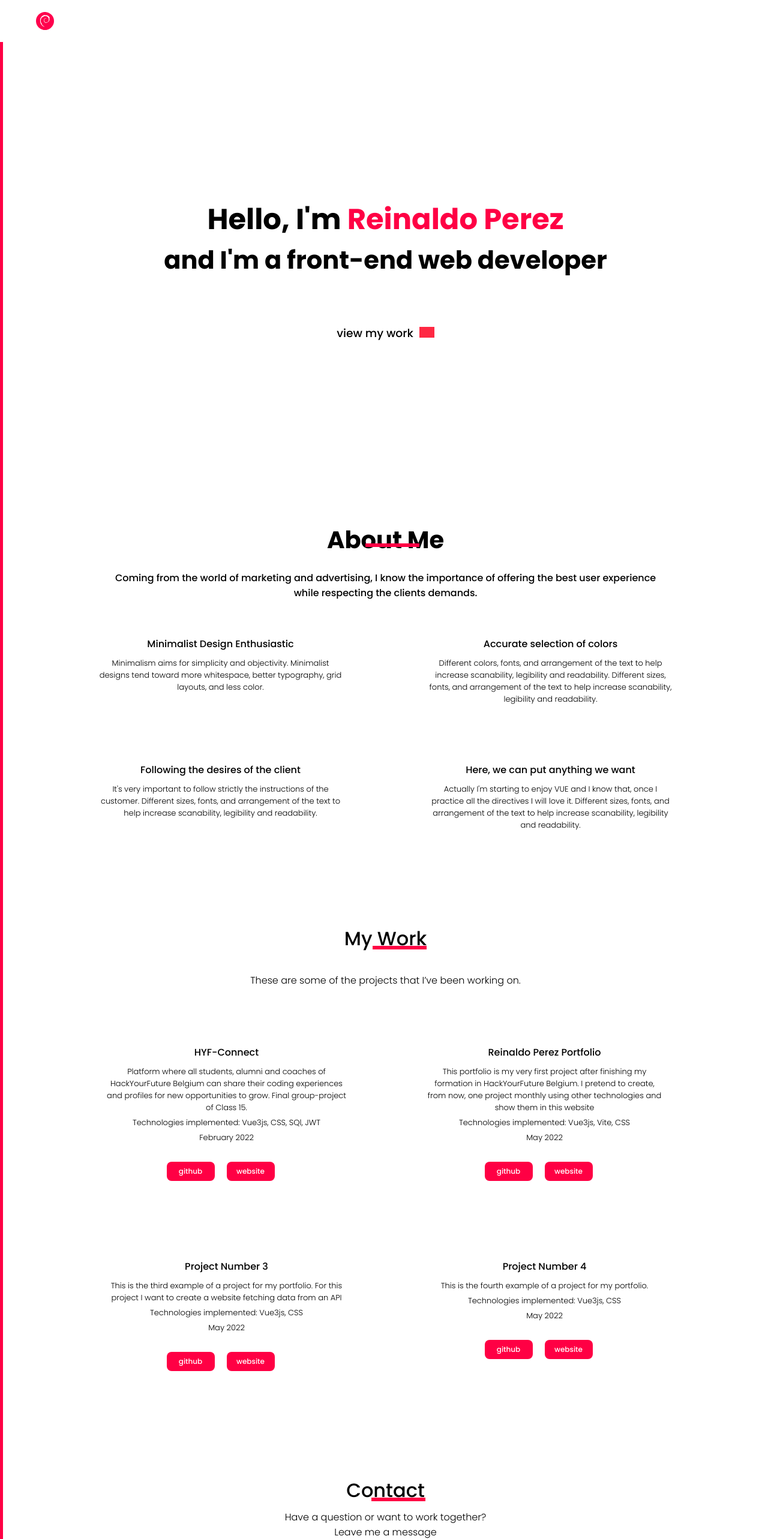
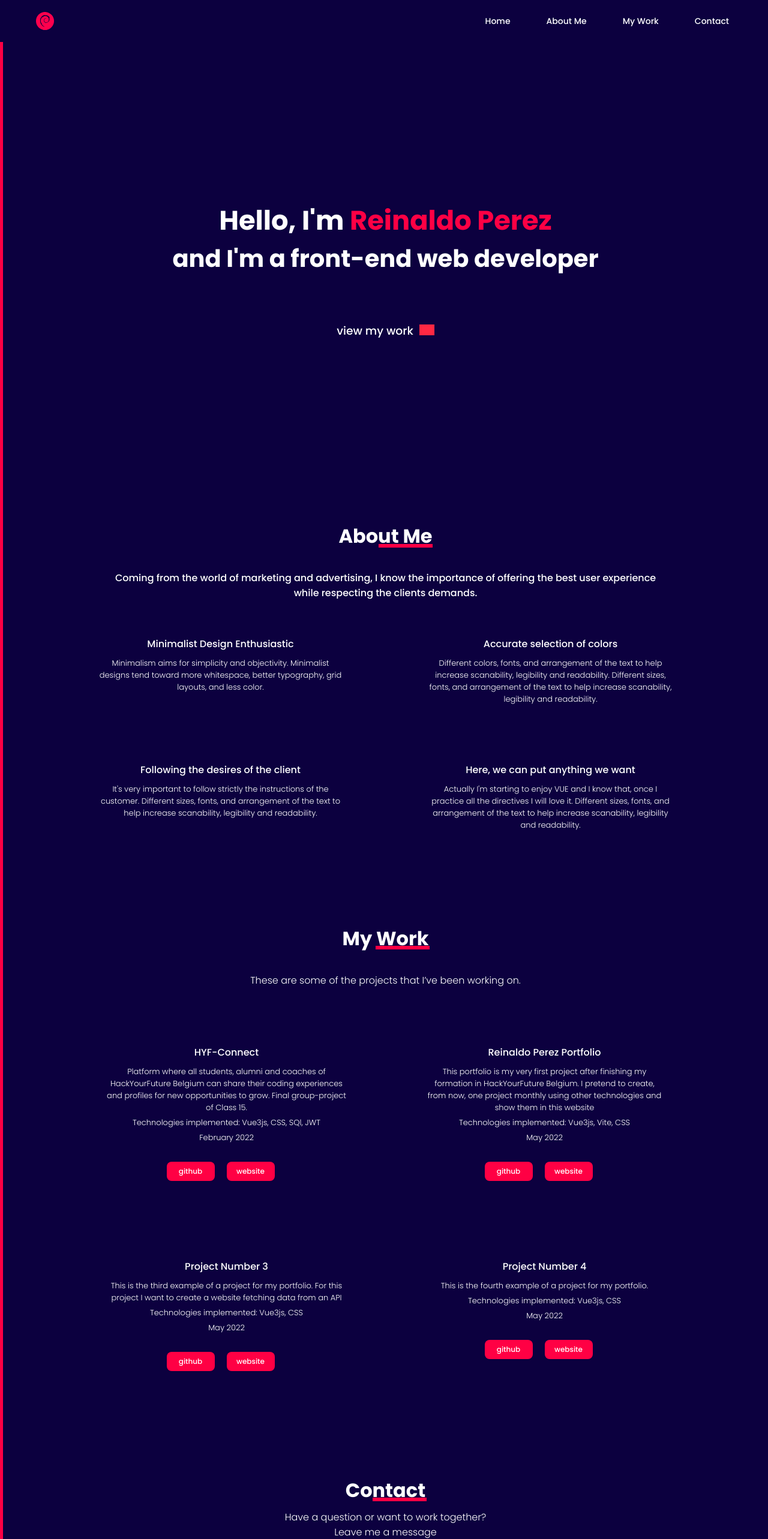
Before and after one commit to perezrei/portfolio, a Vue app: page / in a window 1280 px wide. Shown: the top 2566 px of the page at 60% size. Built offline with nearby package versions, Linux system fonts and the light colour scheme; grey boxes are pictures that could not be loaded.

Commit message:
coming back to original colors

```diff
--- a/src/App.vue
+++ b/src/App.vue
@@ -23,15 +23,14 @@
 
 :root {
   --main-color: #ff0044;
-  /* --background-color: #0c003f; */
-  --background-color: #fff;
+  --background-color: #0c003f;
   --color-filter: invert(11%) sepia(99%) saturate(6958%) hue-rotate(338deg) brightness(101%) contrast(101%);
 }
 
 #app {
   font-family: "Poppins", sans-serif;
   font-weight: 300;
-  color: #000000;
+  color: #ffffff;
   background-color: var(--background-color);
 }
 
--- a/src/components/AboutSection.vue
+++ b/src/components/AboutSection.vue
@@ -55,7 +55,7 @@ h2 {
   width:fit-content;
   height: 5px;
   margin: auto;
-  font-size: 2.5em;
+  font-size: 2em;
   text-align: center;
   font-weight: 700;
   padding-bottom: 50px;
@@ -65,8 +65,8 @@ h2 {
   width: 90px;
   background-color: var(--main-color);
   position: relative;
-  top: -14px;
-  right: -64px;
+  top: -13px;
+  right: -67px;
 }
 h4 {
   width: 75%;
--- a/src/components/BannerSection.vue
+++ b/src/components/BannerSection.vue
@@ -41,7 +41,7 @@
   padding-top: 100px;
 }
 h1 {
-  font-size: 3em;
+  font-size: 2.8em;
   font-weight: 700;
 }
 h1 span {
@@ -49,7 +49,7 @@ h1 span {
   font-weight: 700;
 }
 h2 {
-  font-size: 2.6em;
+  font-size: 2.5em;
   padding-bottom: 25px;
   font-weight: 700;
 }
--- a/src/components/ContactSection.vue
+++ b/src/components/ContactSection.vue
@@ -47,7 +47,7 @@ h2 {
   margin: auto;
   font-size: 2em;
   text-align: center;
-  font-weight: 500;
+  font-weight: 700;
   padding-bottom: 50px;
 }
 .under-line {
@@ -56,7 +56,7 @@ h2 {
   background-color: var(--main-color);
   position: relative;
   top: -14px;
-  right: -42px;
+  right: -45px;
 }
 h4 {
   width: 80%;
--- a/src/components/PortfolioSection.vue
+++ b/src/components/PortfolioSection.vue
@@ -57,7 +57,7 @@ h2 {
   margin: auto;
   font-size: 2em;
   text-align: center;
-  font-weight: 500;
+  font-weight: 700;
   padding-bottom: 50px;
 }
 .under-line {
@@ -66,7 +66,7 @@ h2 {
   background-color: var(--main-color);
   position: relative;
   top: -14px;
-  right: -47px;
+  right: -55px;
 }
 h4 {
   width: 75%;
```
